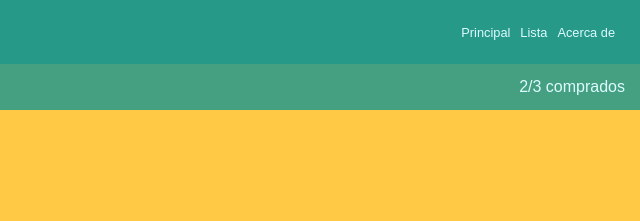
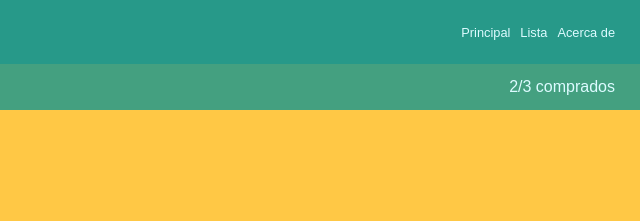
Before and after one commit to KevinVanDerSchans/202304-w1ch3-kevin-schans, a plain HTML site: page index.html in a window 1280 px wide. Shown: the top 221 px of the page, 640-1280 px from the left. Drawn offline with Linux system fonts and the light colour scheme.

Commit message:
add more padding to item-counter text

```diff
--- a/styles.css
+++ b/styles.css
@@ -72,7 +72,7 @@ i {
 }
 
 .item-counter {
-  padding: 10px 15px;
+  padding: 10px 25px;
   color: #ddfbff;
 }
 
```
